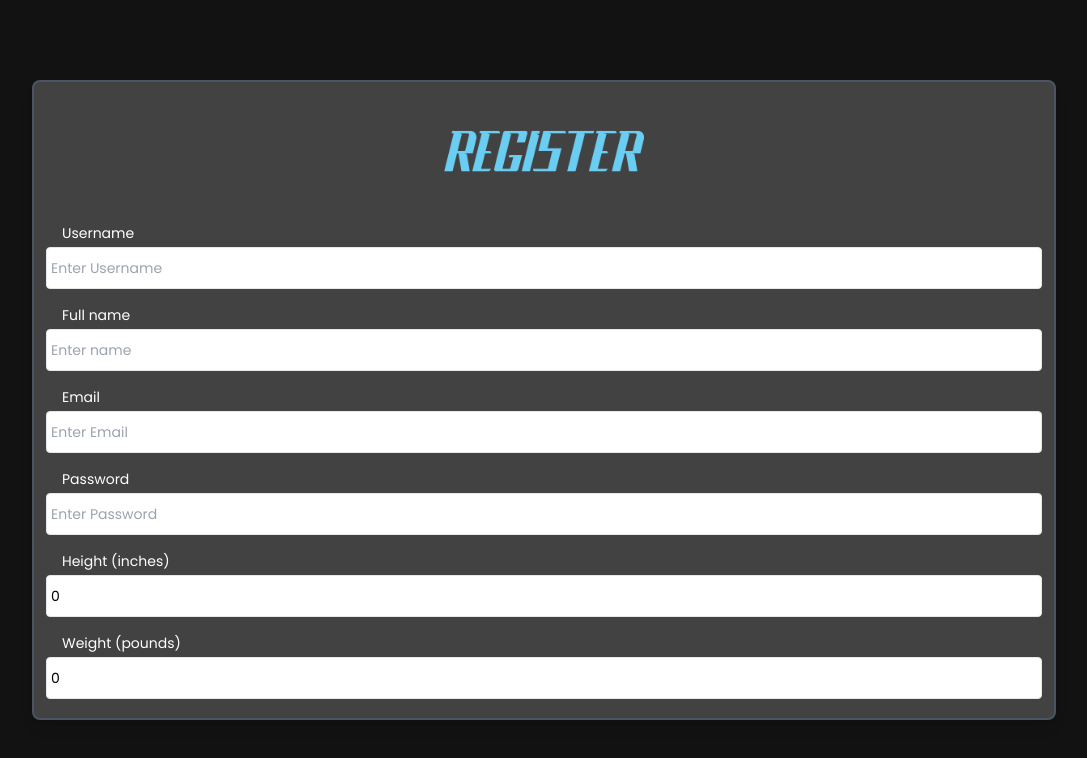
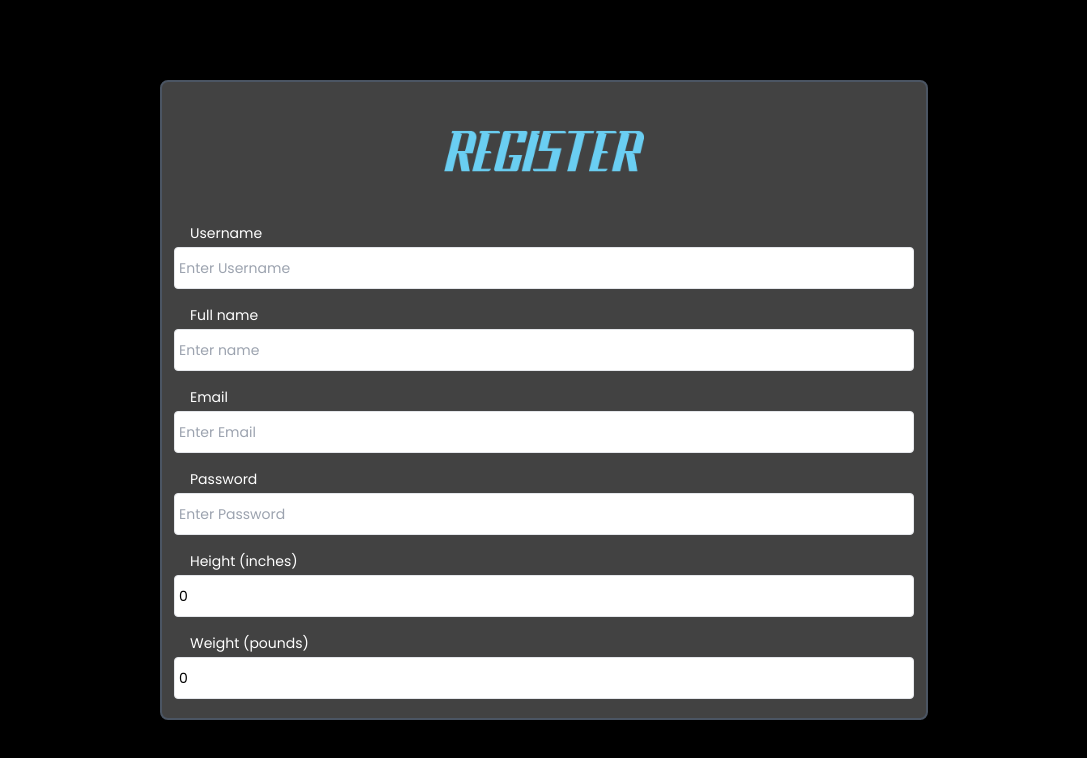
Before and after one commit to kevin7391s/shock_fitness, a Next.js app: page /signUp in a window 1280 px wide. Shown: the top 758 px of the page, without its empty margins (96-1183 px from the left). Built offline with nearby package versions, Linux system fonts and the light colour scheme; no server answers.

Commit message:
change background color and adjust width of register block

```diff
--- a/src/pages/signUp.tsx
+++ b/src/pages/signUp.tsx
@@ -69,12 +69,9 @@ function signUp() {
 
   // return the form and input fields
   return (
-    <div
-      className="flex flex-col items-center h-screen bg-black "
-      style={{ backgroundColor: "#121212" }}
-    >
+    <div className="flex flex-col items-center h-screen bg-black ">
       <div
-        className=" flex flex-col   relative w-4/5 h-4/5 mx-auto  overflow-hidden bg-gray-200  rounded-lg border-2 border-gray-600 shadow-lg cursor-pointer mt-20"
+        className=" flex flex-col   relative w-3/5 h-4/5 mx-auto  overflow-hidden bg-gray-200  rounded-lg border-2 border-gray-600 shadow-lg cursor-pointer mt-20"
         style={{ backgroundColor: "#424242" }}
       >
         <div className="flex flex-col items-center">
```
